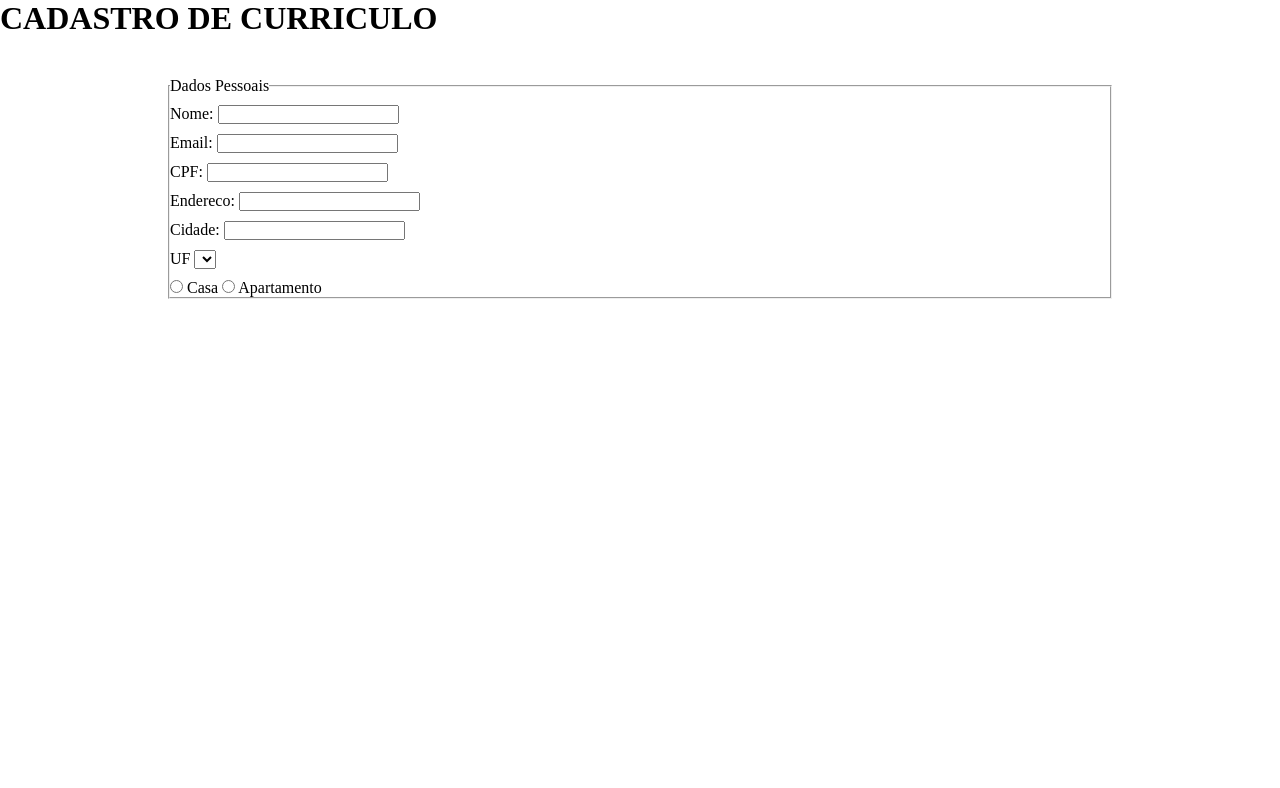
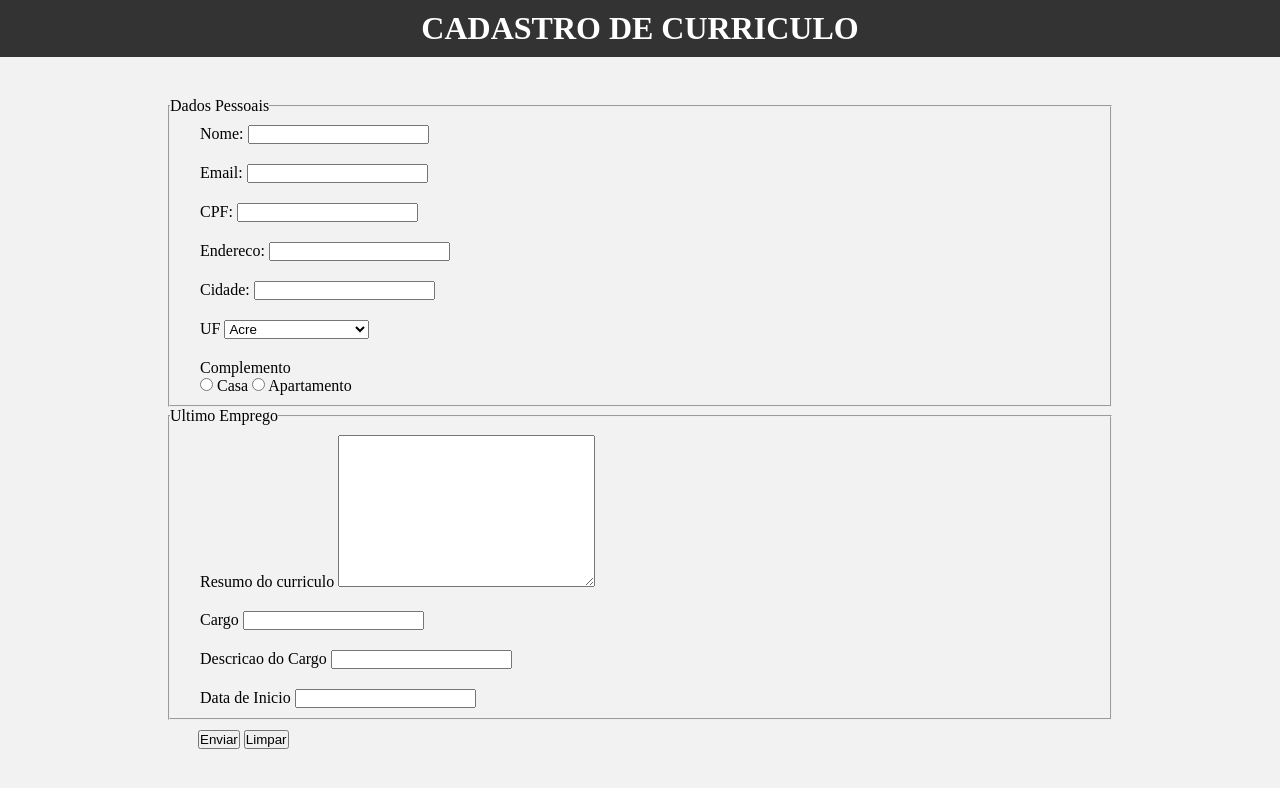
Before and after one commit to EnioNicael/trybe-exercises, a plain HTML site: page bloco_6/html-css-forms_1/form.html in a window 1280 px wide. Drawn offline with Linux system fonts and the light colour scheme.

Commit message:
Feature: implementa validacao do campo data de inicio.

```diff
--- a/bloco_6/html-css-forms_1/form.html
+++ b/bloco_6/html-css-forms_1/form.html
@@ -39,13 +39,47 @@
           <select name="uf" id="uf" required></select>
         </div>
         <div class="row">
+          <p>Complemento</p>
           <input type="radio" name="casa" id="casa">
           <label for="casa">Casa</label>
           <input type="radio" name="apartamento" id="apartamento">
           <label for="apartamento">Apartamento</label>
         </div>
-    </fieldset>
-      <div class="row"></div>
+      </fieldset>
+      <fieldset>
+        <legend>Ultimo Emprego</legend>
+        <div class="row">
+          <label for="curriculo">Resumo do curriculo</label>
+          <textarea name="curriculo" id="curriculo" cols="30" rows="10" maxlength="1000" required></textarea>
+        </div>
+
+        <div class="row">
+          <label for="cargo">Cargo</label>
+          <input type="text" maxlength="40" required>
+        </div>
+        <div class="row">
+          <label for="descricao-cargo">Descricao do Cargo</label>
+          <input id="descricao-cargo" type="text" maxlength="500" required>
+        </div>
+        <div class="row">
+          <label for="dt-inicio">Data de Inicio</label>
+          <input id="dt-inicio" type="text">
+          <!-- Verificar o formato da data dd/mm/aaaa .
+O dia deve ser > 0 e <= 31.
+O mês deve ser > 0 e <= 12.
+O ano não pode ser negativo.
+Caso alguma das condições for inválida no momento do envio do formulário, exibir mensagem de erro contextualizada.
+Campo obrigatório -->
+        </div>
+      </fieldset>
+      <div class="row">
+        <button id="btn-submit" type="submit">Enviar</button>
+        <!-- Chame uma função JavaScript e interrompa o fluxo automático do form utilizando o preventDefault() .
+Execute as validações que foram pedidas ao longo da montagem do formulário.
+Monte uma <div> com o consolidado dos dados que foram inseridos no formulário. -->
+        <button type="reset">Limpar</button>
+      </div>
+
     </form>
   </main>
   <script src="script.js"></script>
--- a/bloco_6/html-css-forms_1/script.js
+++ b/bloco_6/html-css-forms_1/script.js
@@ -0,0 +1,94 @@
+const statesList = [
+  { uf: 'AC', nome: 'Acre' },
+  { uf: 'AL', nome: 'Alagoas' },
+  { uf: 'AP', nome: 'Amapá' },
+  { uf: 'AM', nome: 'Amazonas' },
+  { uf: 'BA', nome: 'Bahia' },
+  { uf: 'CE', nome: 'Ceará' },
+  { uf: 'DF', nome: 'Distrito Federal' },
+  { uf: 'ES', nome: 'Espirito Santo' },
+  { uf: 'GO', nome: 'Goiás' },
+  { uf: 'MA', nome: 'Maranhão' },
+  { uf: 'MS', nome: 'Mato Grosso do Sul' },
+  { uf: 'MT', nome: 'Mato Grosso' },
+  { uf: 'MG', nome: 'Minas Gerais' },
+  { uf: 'PA', nome: 'Pará' },
+  { uf: 'PB', nome: 'Paraíba' },
+  { uf: 'PR', nome: 'Paraná' },
+  { uf: 'PE', nome: 'Pernambuco' },
+  { uf: 'PI', nome: 'Piauí' },
+  { uf: 'RJ', nome: 'Rio de Janeiro' },
+  { uf: 'RN', nome: 'Rio Grande do Norte' },
+  { uf: 'RS', nome: 'Rio Grande do Sul' },
+  { uf: 'RO', nome: 'Rondônia' },
+  { uf: 'RR', nome: 'Roraima' },
+  { uf: 'SC', nome: 'Santa Catarina' },
+  { uf: 'SP', nome: 'São Paulo' },
+  { uf: 'SE', nome: 'Sergipe' },
+  { uf: 'TO', nome: 'Tocantins' }
+];
+
+const showStates = function () {
+  const selectElement = document.getElementById('uf');
+  for (let index = 0; index < statesList.length; index += 1) {
+    const optionElement = document.createElement('option');
+    optionElement.value = statesList[index].uf;
+    optionElement.innerText = statesList[index].nome;
+    selectElement.appendChild(optionElement);
+  }
+};
+
+const dateSplit = function (date) {
+  const finalDate = date.split('/');
+  return finalDate;
+}
+
+const validateDay = function (day) {
+  if (day > 0 && day < 31) {
+    return true;
+  }
+  return false;
+};
+
+const validateMonth = function (month) {
+  if (month > 0 && month < 12) {
+    return true;
+  }
+  return false;
+};
+
+const validateYear = function (year) {
+  if (year >= 0) {
+    return true;
+  }
+  return false;
+};
+
+const dateValidate = function (date) {
+  const finalDate = dateSplit(date);
+  const day = validateDay(finalDate[0]);
+  const month = validateMonth(finalDate[1]);
+  const year = validateYear(finalDate[2]);
+
+  console.log(day, month, year);
+  if (!day && !month && !year) {
+    alert('Preencha o campo data de inicio corretamente com datas válidas separadas por /');
+  }
+};
+
+function handleClickSendButton(event) {
+  event.preventDefault();
+  const date = document.getElementById('dt-inicio').value;
+  console.log('value' + date);
+  dateValidate(date);
+}
+
+const sendForm = function () {
+  const buttonElement = document.getElementById('btn-submit');
+  buttonElement.addEventListener('click', handleClickSendButton);
+};
+
+window.onload = function () {
+  showStates();
+  sendForm();
+};
--- a/bloco_6/html-css-forms_1/style.css
+++ b/bloco_6/html-css-forms_1/style.css
@@ -2,6 +2,17 @@
   box-sizing: border-box;
   padding: 0;
   margin: 0;
+}
+
+body {
+  background-color: rgb(242, 242, 242);
+}
+
+header {
+  text-align: center;
+  padding: 10px 0;
+  background-color: rgb(51, 51, 51);
+  color: white;
 }
 
 .main {
@@ -9,6 +20,7 @@
   margin: 0 auto;
   padding: 40px;
 }
+
 .row {
-  margin-top: 10px;
+  padding: 10px 30px;
 }
```
